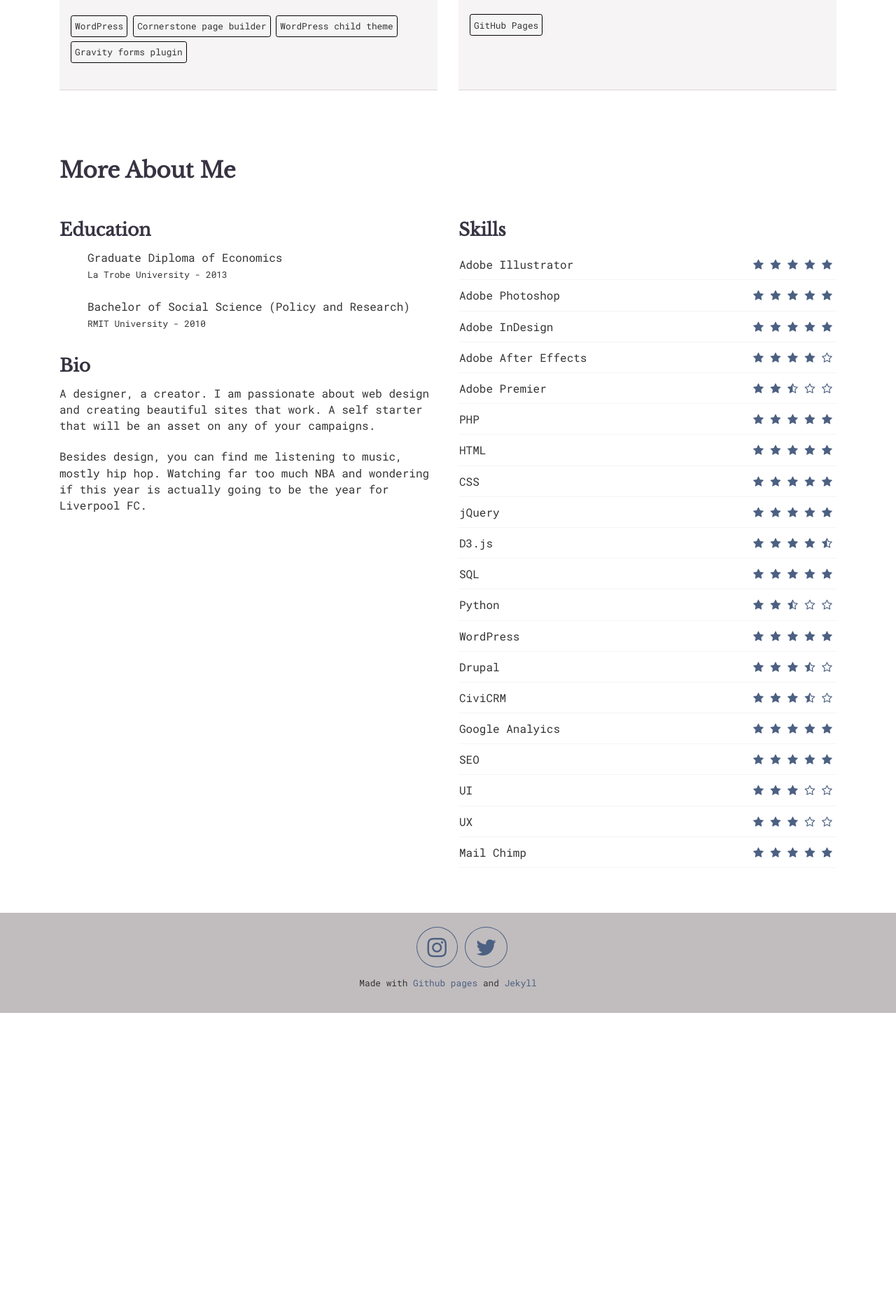
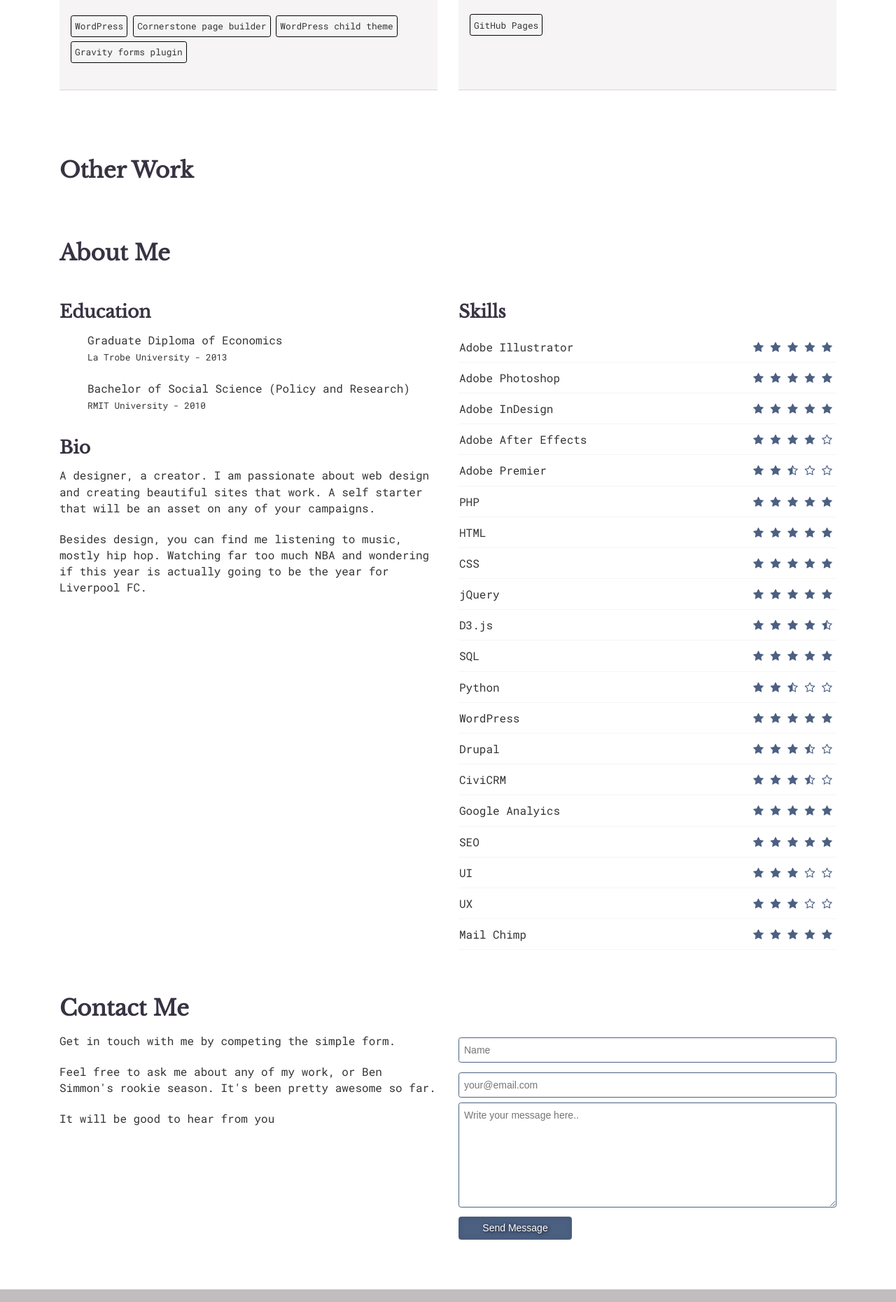
Before and after one commit to silasjk/silasjk.github.io, a Jekyll site: the page built from index.html, in a window 1280 px wide. Shown: the part 3513-5373 px from the top of the page at 70% size. Built offline with Jekyll 4.4.1, drawn with Linux system fonts in a browser that asks for light colours; nearby versions of some CDN libraries; before the commit the page ends 4960 px from its top, so only the background shows below that.

Commit message:
Added Contact Form

```diff
--- a/css/styles.css
+++ b/css/styles.css
@@ -259,3 +259,80 @@
 .star-cells i.n{
 	color: #DAD4D5;
 }
+
+
+/*
+Form
+---------------------------*/
+div.contact-form-wrapper{
+	margin-top: 0;
+	margin-right: auto;
+	margin-bottom: 0;
+	margin-left: auto;
+	width: 100%;
+	max-width: 768px;
+	min-width: 0;
+}
+
+form.contact-form{
+	width: 100%;
+	font-size: 14px;
+	transition: all 500ms ease-out;
+}
+
+form.contact-form input{
+	width: 100%;
+	margin-top: 0.5em;
+	margin-right: 0;
+	margin-bottom: 0.5em;
+	margin-left: 0;
+	padding: 0.5em;
+	border: 1px solid #4C6082;
+	border-radius: 0.25em;
+}
+
+form.contact-form input:focus{
+	outline: 0;
+	border-bottom: 2px solid #4C6082;
+}
+
+form.contact-form textarea{
+	height: 150px;
+	width: 100%;
+	min-width: 100%;
+	padding: 0.5em;
+	border-radius: 0.25em;
+	border: 1px solid #4C6082;
+}
+
+form.contact-form textarea:focus{
+	outline: 0;
+	border-bottom: 2px solid #4C6082;
+}
+
+input.form-sub{
+	display: none;
+}
+
+/*
+Button
+---------------------------*/
+.btn-default{
+	width: 30% !important;
+	color: #fff;
+	font-size: 14px;
+	background: #4C6082;
+	border: 1px solid #4C6082 !important;
+	text-shadow: 1px 1px 5px rgba( 0, 0, 0, 0.9);
+	box-shadow: inset 1px 1px 10px rgba( 0, 0, 0, 0.1 );
+}
+
+.btn-default:hover{
+	background: #80a1db;
+	border-color: #80a1db !important;
+	box-shadow: inset 1px 1px 10px rgba( 0, 0, 0, 0.5 );
+}
+
+.btn-default:active{
+	box-shadow: inset 1px 1px 10px rgba( 0, 0, 0, 0.9 );
+}
--- a/index.html
+++ b/index.html
@@ -5,7 +5,9 @@
 
 <main id="content">
 	<div class="container" id="content">
+
 		<section id="web-design-dev">
+
 			<div class="row">
 				<div class="col-sm-12 col-md-12 col-lg-12">
 					<div class="section-header">
@@ -354,16 +356,23 @@
 					</div>
 				</div><!-- #marketforces-->
 			</div>
+		</section><!-- #web-design-dev -->
+
+		<section id="other-work">
+			<div class="row">
+				<div class="col-sm-12 col-md-12 col-lg-12">
+					<div class="section-header">
+						<h2>Other Work</h2>
+					</div>
+				</div>
+			</div>
 		</section>
 
 		<section id="about-me">
-
 			<div class="row">
-
 				<div class="col-sm-12 col-md-12 col-lg-12">
-					<h2>More About Me</h2>
+					<h2>About Me</h2>
 				</div>
-
 				<div class="col-sm-12 col-md-6 col-lg-6">
 					<h3>Education</h3>
 					<ul class="no-style education-list">
@@ -375,13 +384,9 @@
 					<p>A designer, a creator. I am passionate about web design and creating beautiful sites that work. A self starter that will be an asset on any of your campaigns.
 
 					<p>Besides design, you can find me listening to music, mostly hip hop. Watching far too much NBA and wondering if this year is actually going to be the year for Liverpool FC.
-
 				</div>
-
-
 				<div class="col-sm-12 col-md-6 col-lg-6">
 					<h3>Skills</h3>
-
 					<table class="skills-table">
 						<tbody>
 							<tr>
@@ -586,10 +591,38 @@
 							</tr>
 						</tbody>
 					</table>
-
 				</div>
 			</div>
+		</section><!-- #about-me -->
+
+		<section id="contact">
+			<div class="row">
+				<div class="col-sm-12 col-md-12 col-lg-12">
+					<h2>Contact Me</h2>
+				</div>
+			</div>
+
+			<div class="row">
+
+				<div class="col-sm-12 col-md-6 col-lg-6">
+					<p>Get in touch with me by competing the simple form. </p>
+					<p>Feel free to ask me about any of my work, or Ben Simmon's rookie season. It's been pretty awesome so far.</p>
+					<p>It will be good to hear from you</p>
+				</div>
+
+				<div class="col-sm-12 col-md-6 col-lg-6">
+					<div class="contact-form-wrapper">
+						<form action="https://formspree.io/silaskidd@gmail.com" method="POST" class="contact-form">
+							<input type="text" name="name" placeholder="Name" />
+							<input type="email" name="_replyto" placeholder="your@email.com" />
+							<textarea name="message" placeholder="Write your message here.."></textarea>
+							<input type="text" name="_gotcha" class="form-sub" />
+							<input type="submit" value="Send Message" class="btn btn-default" />
+						</form>
+					</div>
+				</div>
+
+			</div>
 		</section>
-
 	</div>
 </main>
```
